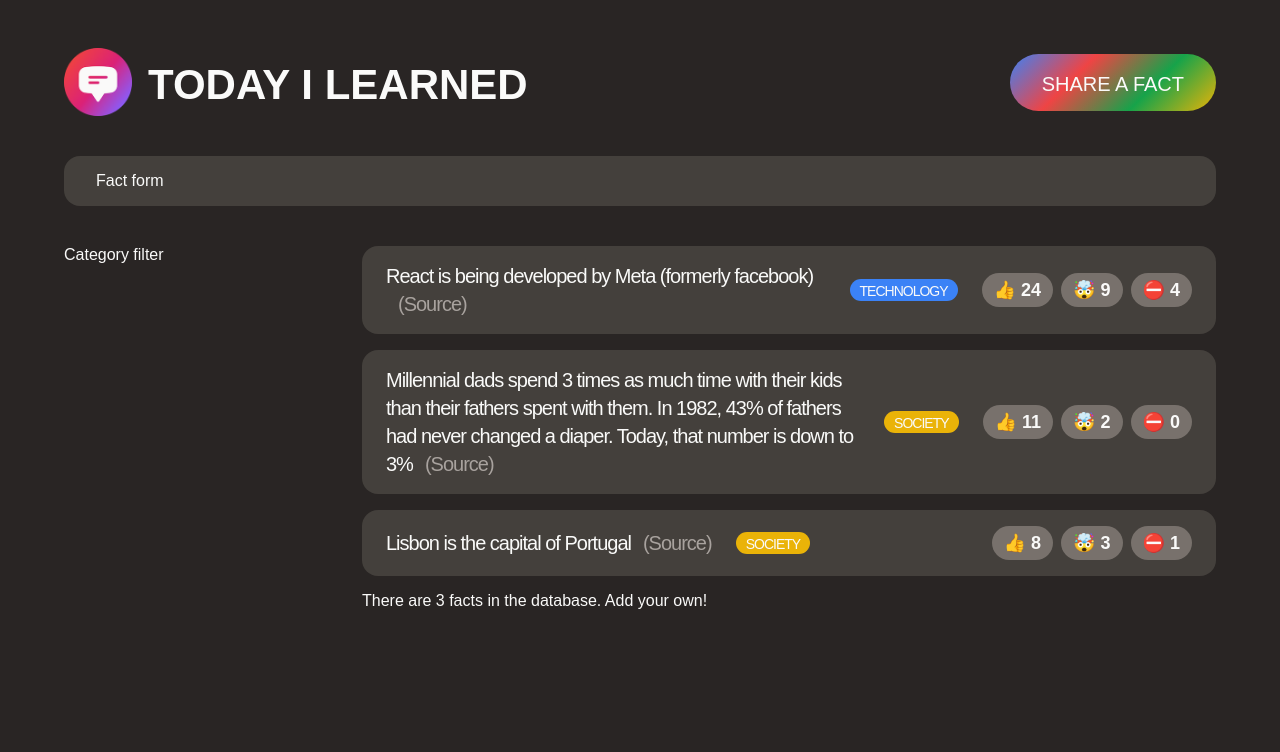
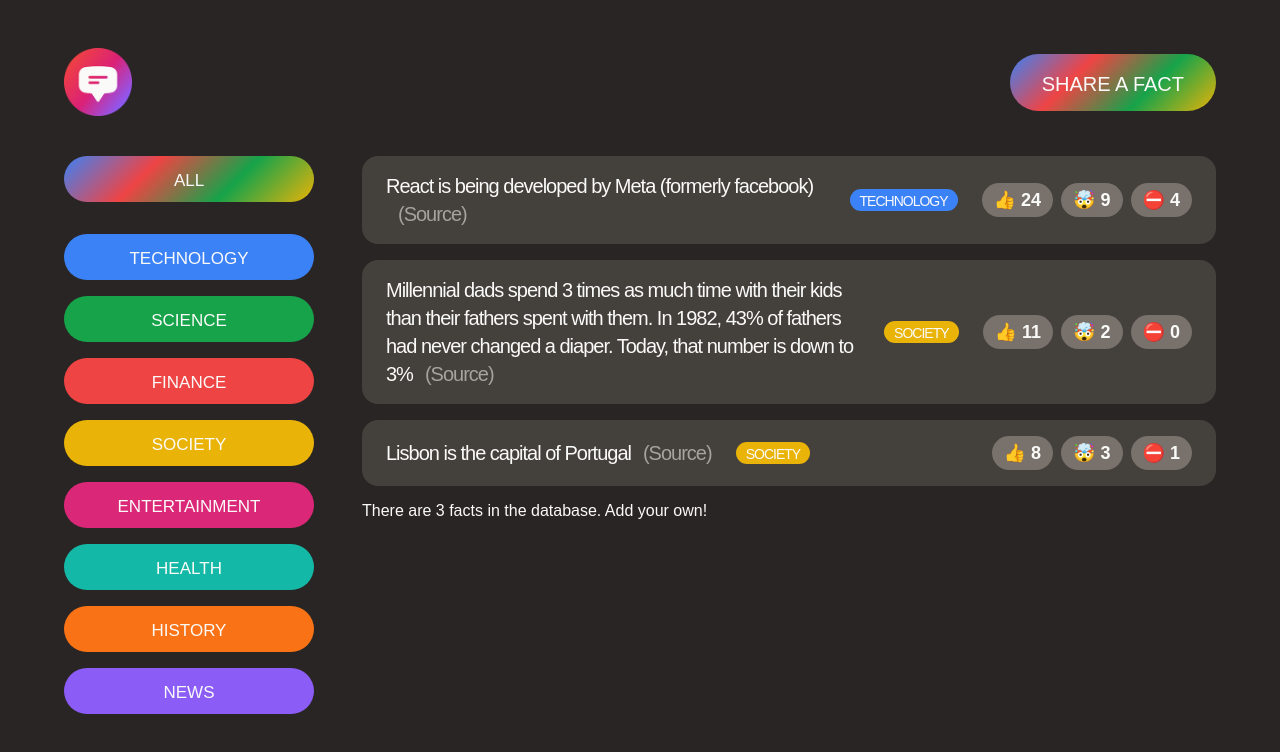
Before and after one commit to dntran26/today-i-learned, a React (Create React App) app: page / in a window 1280 px wide. Shown: the top 752 px of the page. Built offline with nearby package versions, Linux system fonts and the light colour scheme; a web font is replaced by a local one.

Commit message:
add category filters, add state counter and add state to open and close Share a Fact button form

```diff
--- a/src/App.js
+++ b/src/App.js
@@ -1,15 +1,5 @@
+import { useState } from 'react';
 import './style.css';
-
-const CATEGORIES = [
-  { name: 'technology', color: '#3b82f6' },
-  { name: 'science', color: '#16a34a' },
-  { name: 'finance', color: '#ef4444' },
-  { name: 'society', color: '#eab308' },
-  { name: 'entertainment', color: '#db2777' },
-  { name: 'health', color: '#14b8a6' },
-  { name: 'history', color: '#f97316' },
-  { name: 'news', color: '#8b5cf6' },
-];
 
 const initialFacts = [
   {
@@ -45,8 +35,26 @@
   },
 ];
 
+function Counter() {
+  const [count, setCount] = useState(0);
+
+  // btn.addEventListener('click', function()...)
+
+  return (
+    <div>
+      <span style={{ fontSize: '40px' }}>{count}</span>
+      <button className="btn btn-large" onClick={() => setCount(c => c + 1)}>
+        +1
+      </button>
+    </div>
+  );
+}
+
 function App() {
-  const appTitle = 'Today I Learned';
+  // 1. Define state variable
+  const [showForm, setShowForm] = useState(false);
+
+  const appTitle = '';
 
   return (
     <>
@@ -61,10 +69,17 @@
           />
           <h1>{appTitle}</h1>
         </div>
-        <button className="btn btn-large btn-open">Share a fact</button>
+        <button
+          className="btn btn-large btn-open"
+          // 3. Update state variable
+          onClick={() => setShowForm(show => !show)}
+        >
+          Share a fact
+        </button>
       </header>
 
-      <NewFactForm />
+      {/* 2. Use state variable */}
+      {showForm ? <NewFactForm /> : null}
 
       <main className="main">
         <CategoryFilter />
@@ -78,8 +93,37 @@
   return <form className="fact-form">Fact form</form>;
 }
 
+const CATEGORIES = [
+  { name: 'technology', color: '#3b82f6' },
+  { name: 'science', color: '#16a34a' },
+  { name: 'finance', color: '#ef4444' },
+  { name: 'society', color: '#eab308' },
+  { name: 'entertainment', color: '#db2777' },
+  { name: 'health', color: '#14b8a6' },
+  { name: 'history', color: '#f97316' },
+  { name: 'news', color: '#8b5cf6' },
+];
+
 function CategoryFilter() {
-  return <aside>Category filter</aside>;
+  return (
+    <aside>
+      <ul>
+        <li className="category">
+          <button className="btn btn-all-categories">All</button>
+        </li>
+        {CATEGORIES.map(cat => (
+          <li key={cat.name} className="category">
+            <button
+              className="btn btn-category"
+              style={{ backgroundColor: cat.color }}
+            >
+              {cat.name}
+            </button>
+          </li>
+        ))}
+      </ul>
+    </aside>
+  );
 }
 
 function FactList() {
```
